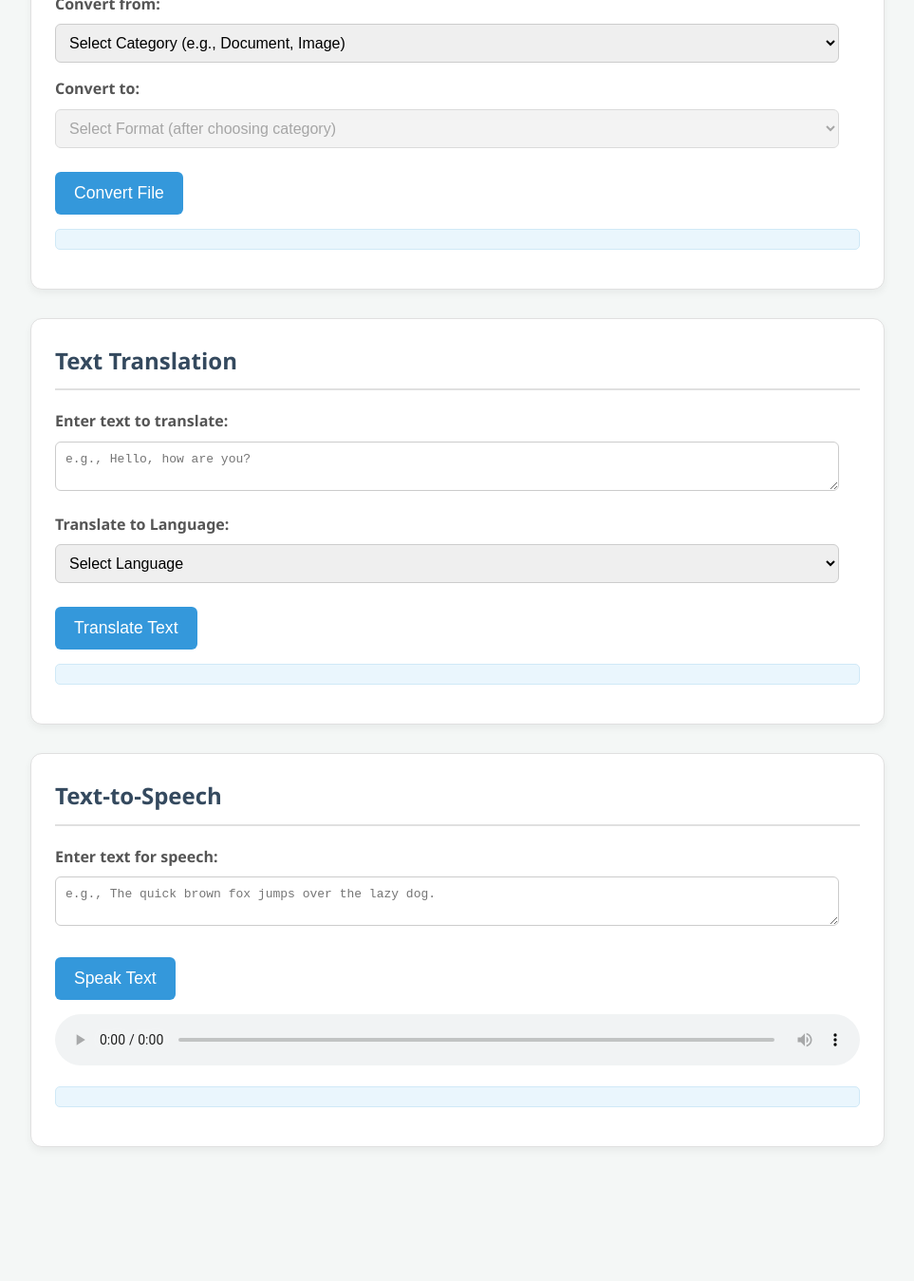
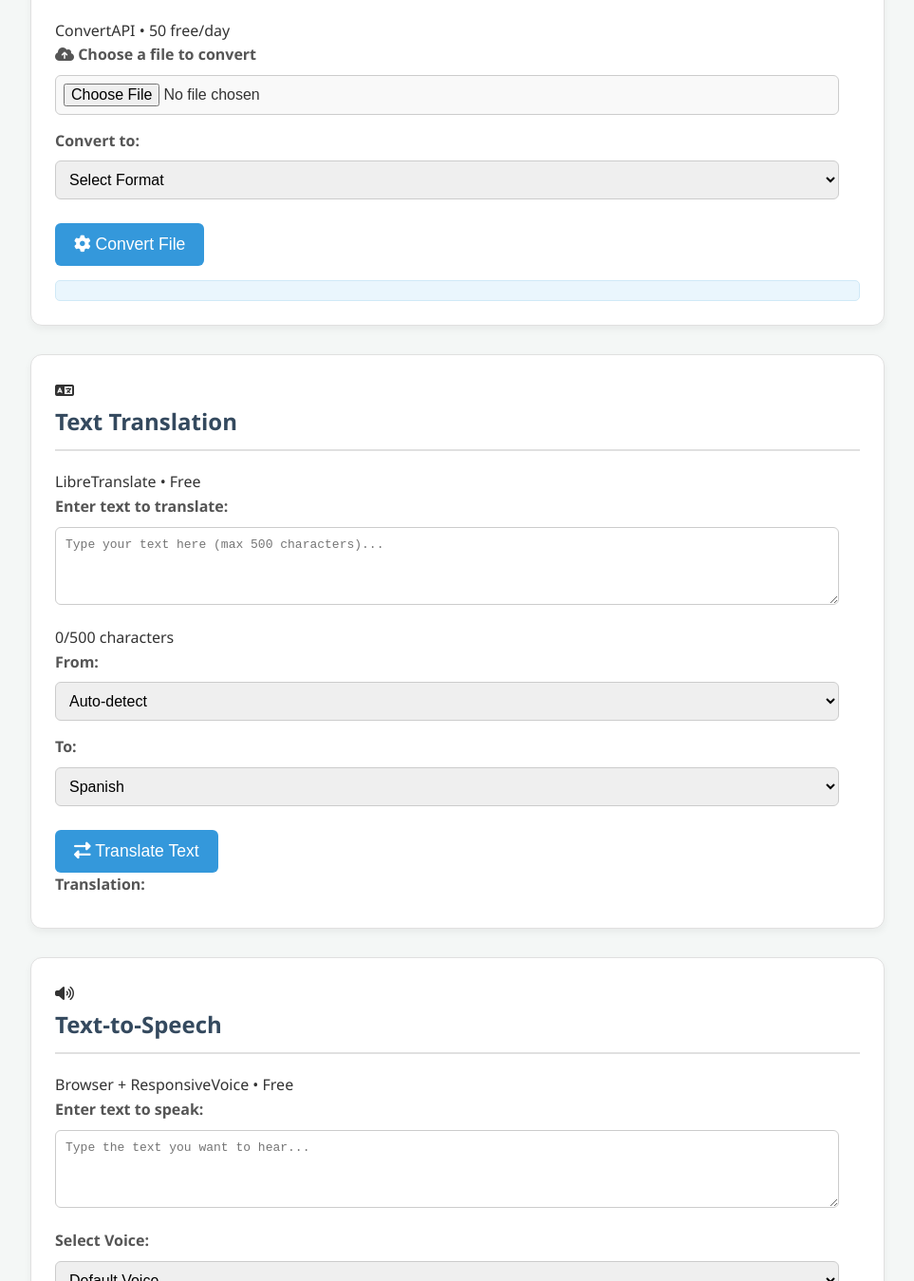
Before and after one commit to lumpha/multi-api-app, a plain HTML site: page index.html in a window 1280 px wide. Shown: the part 356-1705 px from the top of the page at 95% size, without its empty margins (158-1121 px from the left). Before the commit the page ends 1634 px from the top, so only its background shows below. Drawn offline with Linux system fonts and the light colour scheme; a script that the page names is missing.

Commit message:
Update index.html

```diff
--- a/index.html
+++ b/index.html
@@ -2,71 +2,185 @@
 <html lang="en">
 <head>
     <meta charset="UTF-8">
-    <meta name="viewport" content="width=device-width, initial-scale=1.0"> <!-- Added for responsiveness -->
-    <title>Unicon</title> <!-- Changed from Multi-API App to Unicon -->
+    <meta name="viewport" content="width=device-width, initial-scale=1.0">
+    <title>Unicon - Free File & Text Converter</title>
     <link rel="stylesheet" href="style.css">
+    <link href="https://cdnjs.cloudflare.com/ajax/libs/font-awesome/6.4.0/css/all.min.css" rel="stylesheet">
+    <script src="https://code.responsivevoice.org/responsivevoice.js"></script>
 </head>
 <body>
-    <h1>Unicon</h1> <!-- Changed from Multi-API App to Unicon -->
+    <div class="container">
+        <header class="app-header">
+            <div class="logo">
+                <i class="fas fa-sync-alt"></i>
+                <h1>Unicon</h1>
+            </div>
+            <p class="tagline">Free file conversion, translation, and text-to-speech</p>
+            <div class="api-status">
+                <span class="status-badge free">FREE TIER</span>
+                <span class="status-badge live">LIVE</span>
+            </div>
+        </header>
 
         <!-- ===== FILE CONVERSION ===== -->
-    <section>
+        <section class="feature-card">
+            <div class="card-header">
+                <i class="fas fa-file-export"></i>
                 <h2>File Conversion</h2>
-        <label for="fileInput">Choose a file to convert:</label>
-        <input type="file" id="fileInput">
+                <span class="api-credit">ConvertAPI • 50 free/day</span>
+            </div>
+            <div class="card-content">
+                <div class="input-group">
+                    <label for="fileInput" class="file-label">
+                        <i class="fas fa-cloud-upload-alt"></i>
+                        <span>Choose a file to convert</span>
+                    </label>
+                    <input type="file" id="fileInput" class="file-input">
+                    <div id="fileName" class="file-name"></div>
+                </div>
 
                 <div class="conversion-options">
-            <label for="sourceCategory">Convert from:</label>
-            <select id="sourceCategory">
-                <option value="">Select Category (e.g., Document, Image)</option>
-                <!-- Options will be populated by JavaScript -->
-            </select>
-
+                    <div class="option-group">
                         <label for="convertFormat">Convert to:</label>
-            <select id="convertFormat" disabled>
-                <option value="">Select Format (after choosing category)</option>
-                <!-- Options will be populated by JavaScript -->
+                        <select id="convertFormat" class="styled-select">
+                            <option value="">Select Format</option>
+                            <option value="pdf">PDF Document</option>
+                            <option value="jpg">JPG Image</option>
+                            <option value="png">PNG Image</option>
+                            <option value="webp">WebP Image</option>
+                            <option value="txt">Text File</option>
+                            <option value="docx">Word Document</option>
                         </select>
                     </div>
+                </div>
 
-        <button id="convertBtn">Convert File</button>
-        <p id="convertStatus" class="status-message"></p>
-        <a id="downloadLink" style="display:none;" target="_blank" download>Download Converted File</a>
+                <button id="convertBtn" class="primary-btn">
+                    <i class="fas fa-cog"></i>
+                    Convert File
+                </button>
+
+                <div class="progress-bar" id="progressBar" style="display: none;">
+                    <div class="progress-fill" id="progressFill"></div>
+                </div>
+
+                <div id="convertStatus" class="status-message"></div>
+                <a id="downloadLink" class="download-btn" style="display:none;" download>
+                    <i class="fas fa-download"></i>
+                    Download Converted File
+                </a>
+            </div>
         </section>
 
         <!-- ===== TEXT TRANSLATION ===== -->
-    <section>
+        <section class="feature-card">
+            <div class="card-header">
+                <i class="fas fa-language"></i>
                 <h2>Text Translation</h2>
+                <span class="api-credit">LibreTranslate • Free</span>
+            </div>
+            <div class="card-content">
+                <div class="input-group">
                     <label for="sourceText">Enter text to translate:</label>
-        <textarea id="sourceText" placeholder="e.g., Hello, how are you?"></textarea>
+                    <textarea id="sourceText" placeholder="Type your text here (max 500 characters)..." rows="4" maxlength="500"></textarea>
+                    <div class="char-count"><span id="charCount">0</span>/500 characters</div>
+                </div>
 
-        <label for="targetLangSelect">Translate to Language:</label>
-        <select id="targetLangSelect">
-            <option value="">Select Language</option>
+                <div class="translation-options">
+                    <div class="option-group">
+                        <label for="sourceLang">From:</label>
+                        <select id="sourceLang" class="styled-select">
+                            <option value="auto">Auto-detect</option>
+                            <option value="en">English</option>
+                            <option value="es">Spanish</option>
+                            <option value="fr">French</option>
+                            <option value="de">German</option>
+                            <option value="ar">Arabic</option>
+                        </select>
+                    </div>
+                    <div class="option-group">
+                        <label for="targetLangSelect">To:</label>
+                        <select id="targetLangSelect" class="styled-select">
                             <option value="es">Spanish</option>
                             <option value="fr">French</option>
                             <option value="de">German</option>
                             <option value="it">Italian</option>
+                            <option value="pt">Portuguese</option>
+                            <option value="ru">Russian</option>
+                            <option value="zh">Chinese</option>
                             <option value="ja">Japanese</option>
-            <option value="zh">Chinese (Simplified)</option>
-            <!-- Add more common languages as needed -->
+                            <option value="ko">Korean</option>
+                            <option value="ar">Arabic</option>
+                            <option value="hi">Hindi</option>
+                            <option value="ur">Urdu</option>
+                            <option value="fa">Farsi</option>
+                            <option value="tr">Turkish</option>
                         </select>
-        <!-- The old targetLang input is kept as hidden if JS relies on its ID, but select is primary -->
-        <input type="hidden" id="targetLang">
+                    </div>
+                </div>
 
-        <button id="translateBtn">Translate Text</button>
-        <p id="translatedText" class="status-message"></p>
+                <button id="translateBtn" class="primary-btn">
+                    <i class="fas fa-exchange-alt"></i>
+                    Translate Text
+                </button>
+
+                <div class="translation-result">
+                    <label>Translation:</label>
+                    <div id="translatedText" class="translation-output"></div>
+                </div>
+            </div>
         </section>
 
         <!-- ===== TEXT-TO-SPEECH ===== -->
-    <section>
+        <section class="feature-card">
+            <div class="card-header">
+                <i class="fas fa-volume-up"></i>
                 <h2>Text-to-Speech</h2>
-        <label for="speechText">Enter text for speech:</label>
-        <textarea id="speechText" placeholder="e.g., The quick brown fox jumps over the lazy dog."></textarea>
-        <button id="speakBtn">Speak Text</button>
-        <audio id="audioPlayer" controls></audio>
-        <p id="speechStatus" class="status-message"></p> <!-- Added status for TTS -->
+                <span class="api-credit">Browser + ResponsiveVoice • Free</span>
+            </div>
+            <div class="card-content">
+                <div class="input-group">
+                    <label for="speechText">Enter text to speak:</label>
+                    <textarea id="speechText" placeholder="Type the text you want to hear..." rows="4"></textarea>
+                </div>
+
+                <div class="option-group">
+                    <label for="voiceSelect">Select Voice:</label>
+                    <select id="voiceSelect" class="styled-select">
+                        <option value="">Default Voice</option>
+                    </select>
+                </div>
+
+                <div class="tts-controls">
+                    <button id="speakBtn" class="primary-btn">
+                        <i class="fas fa-play"></i>
+                        Speak Text
+                    </button>
+                    <button id="stopBtn" class="secondary-btn">
+                        <i class="fas fa-stop"></i>
+                        Stop
+                    </button>
+                </div>
+
+                <div class="voice-settings">
+                    <label>Speed: <span id="speedValue">1.0</span></label>
+                    <input type="range" id="speedSlider" min="0.5" max="2" step="0.1" value="1.0">
+
+                    <label>Pitch: <span id="pitchValue">1.0</span></label>
+                    <input type="range" id="pitchSlider" min="0.5" max="2" step="0.1" value="1.0">
+                </div>
+
+                <div id="speechStatus" class="status-message"></div>
+            </div>
         </section>
+
+        <footer class="app-footer">
+            <p><i class="fas fa-info-circle"></i> Using free-tier services. Limits may apply.</p>
+            <p class="footer-links">
+                <a href="#" onclick="showApiInfo()">API Information</a> •
+                <a href="#" onclick="showUsageTips()">Usage Tips</a>
+            </p>
+        </footer>
+    </div>
 
     <script src="script.js"></script>
 </body>
```
Lines whose indentation alone changed are shown as unchanged.
